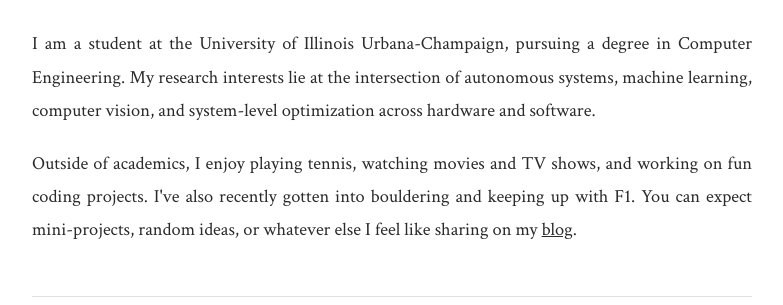
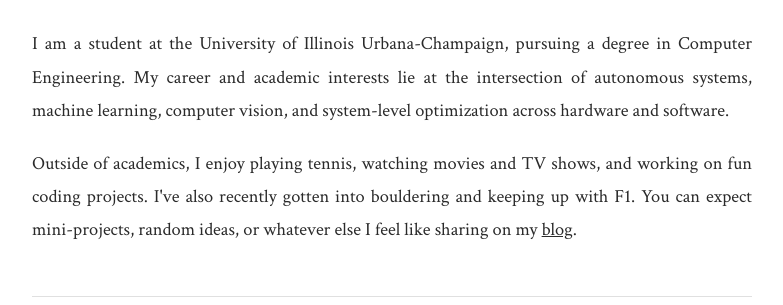
Before and after one commit to hrishid15/hrishid15.github.io, a plain HTML site: page index.html in a window 1280 px wide. Shown: the part 428-733 px from the top of the page, without its empty margins (248-1031 px from the left). Drawn offline with Linux system fonts and the light colour scheme.

Commit message:
about me wording
Co-Authored-By: Claude Fable 5.1 <noreply@anthropic.com>

```diff
--- a/index.html
+++ b/index.html
@@ -270,7 +270,7 @@
                         <h2>About Me</h2>
                         <p>
                             I am a student at the <a href="https://ece.illinois.edu/">University of Illinois Urbana-Champaign</a>,
-                            pursuing a degree in Computer Engineering. My research interests lie
+                            pursuing a degree in Computer Engineering. My career and academic interests lie
                             at the intersection of autonomous systems, machine learning, computer vision,
                             and system-level optimization across hardware and software.
                         </p>
```
